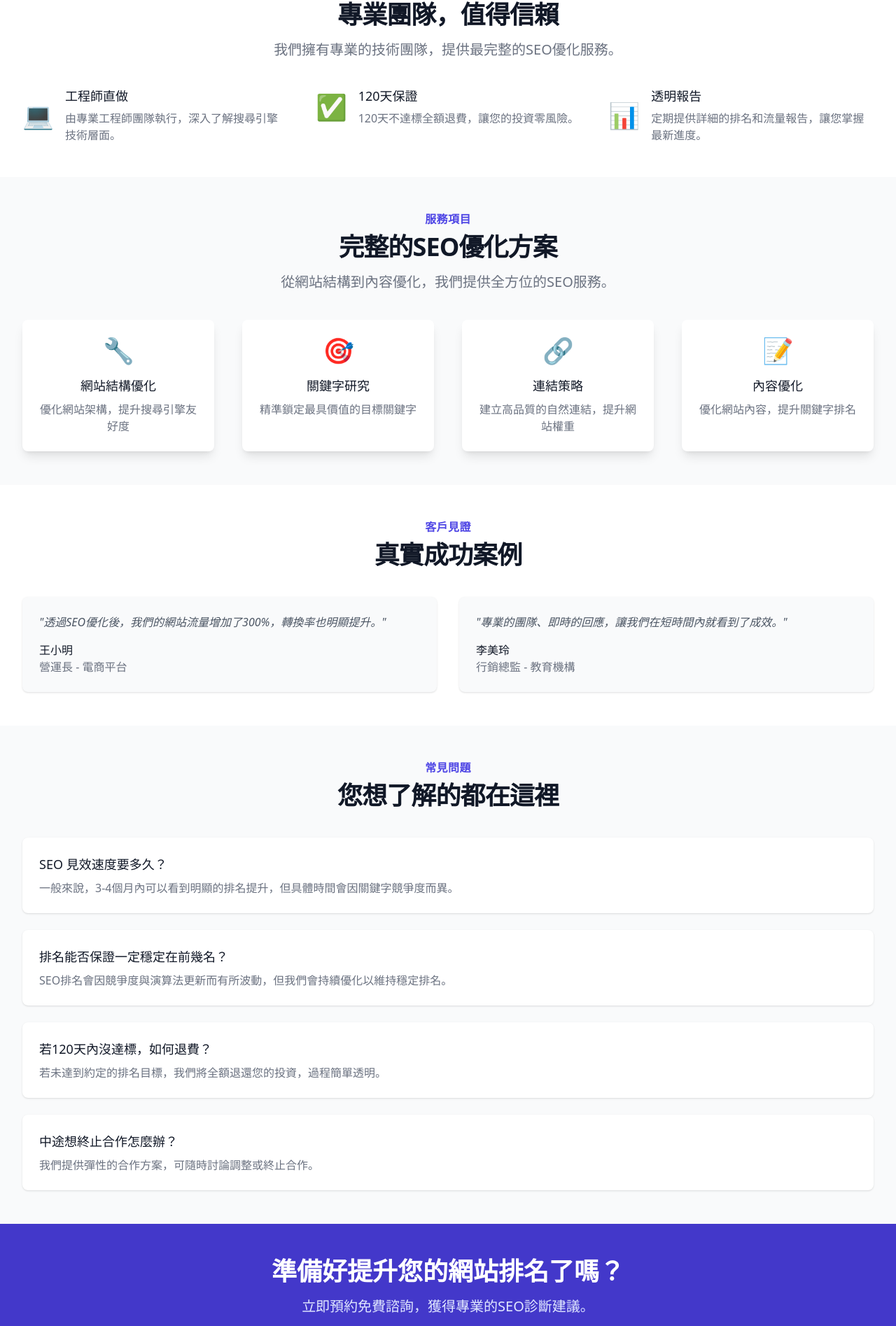
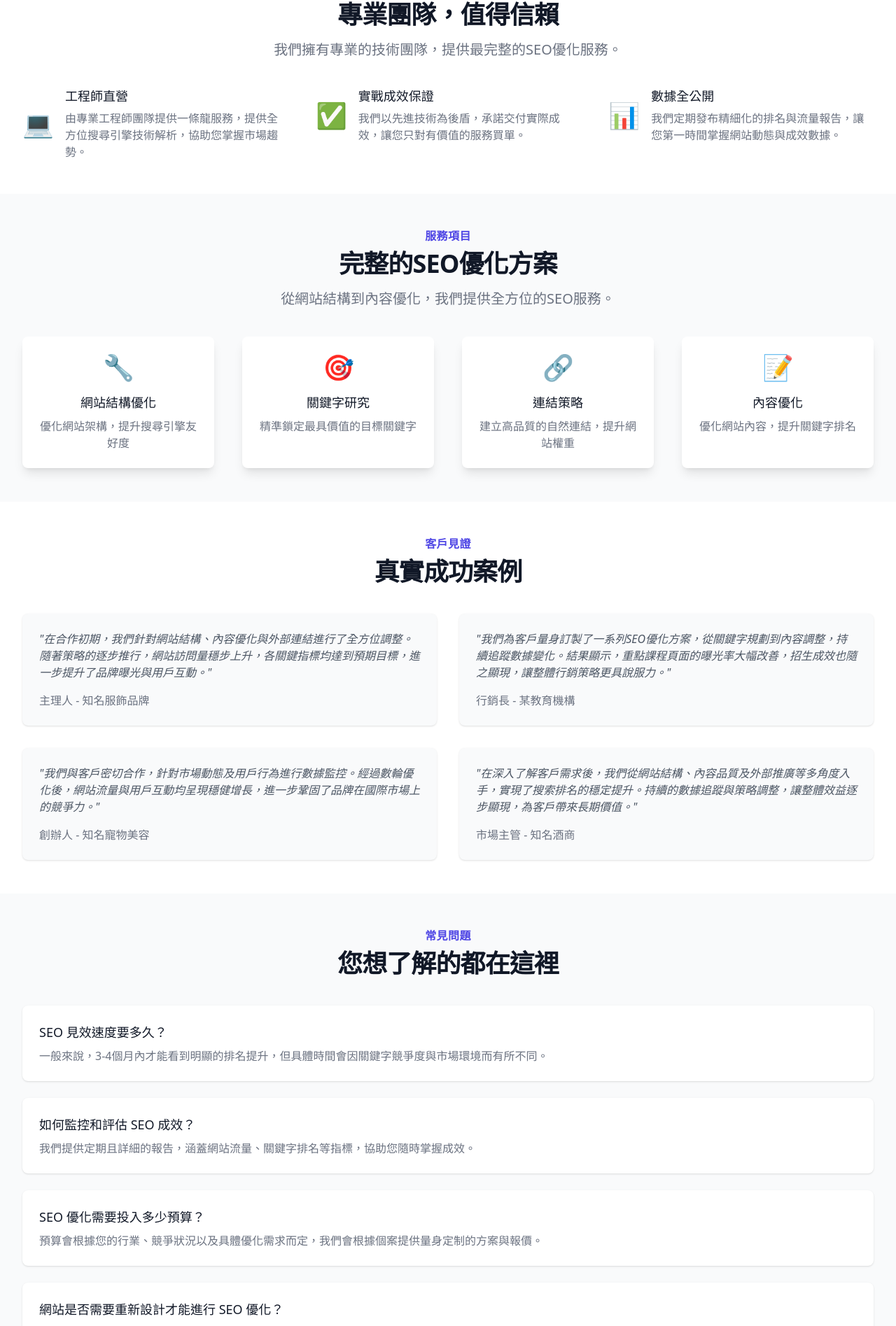
Before and after one commit to ChiuAlfredo/seo_flyup_web, a Vue app: page /home in a window 1280 px wide. Shown: the part 597-2492 px from the top of the page at 70% size. Built offline with nearby package versions, Linux system fonts and the light colour scheme.

Commit message:
更新內容

```diff
--- a/index.html
+++ b/index.html
@@ -1,10 +1,11 @@
 <!doctype html>
-<html lang="en">
+<html lang="zh-TW">
   <head>
     <meta charset="UTF-8" />
     <link rel="icon" type="image/svg+xml" href="/vite.svg" />
     <meta name="viewport" content="width=device-width, initial-scale=1.0" />
-    <title>Vite + Vue</title>
+    <meta name="description" content="專業SEO與數位行銷服務，為您的企業打造最佳數位行銷解決方案" />
+    <title>確克行銷整合 - 專業SEO與數位行銷服務</title>
   </head>
   <body>
     <div id="app"></div>
--- a/package.json
+++ b/package.json
@@ -11,6 +11,7 @@
     "preview": "vite preview"
   },
   "dependencies": {
+    "@emailjs/browser": "^4.4.1",
     "@headlessui/vue": "^1.7.17",
     "@heroicons/vue": "^2.1.1",
     "vue": "^3.4.15",
--- a/src/App.vue
+++ b/src/App.vue
@@ -17,7 +17,7 @@ const toggleMenu = () => {
         <div class="flex justify-between h-16">
           <div class="flex">
             <div class="flex-shrink-0 flex items-center">
-              <RouterLink to="/home" class="text-xl font-bold text-indigo-600">Company</RouterLink>
+              <RouterLink to="/home" class="text-xl font-bold text-indigo-600">確克</RouterLink>
             </div>
             <div class="hidden sm:ml-6 sm:flex sm:space-x-8">
               <RouterLink to="/home" class="inline-flex items-center px-1 pt-1 text-sm font-medium text-gray-900" active-class="border-b-2 border-indigo-500 text-indigo-600">首頁</RouterLink>
@@ -26,9 +26,10 @@ const toggleMenu = () => {
               <RouterLink to="/contact" class="inline-flex items-center px-1 pt-1 text-sm font-medium text-gray-900" active-class="border-b-2 border-indigo-500">聯絡我們</RouterLink>
             </div>
           </div>
+
           <div class="-mr-2 flex items-center sm:hidden">
             <button @click="toggleMenu" class="inline-flex items-center justify-center p-2 rounded-md text-gray-400 hover:text-gray-500 hover:bg-gray-100 focus:outline-none focus:ring-2 focus:ring-inset focus:ring-indigo-500">
-              <span class="sr-only">Open main menu</span>
+              <span class="sr-only">開啟選單</span>
               <svg class="h-6 w-6" fill="none" viewBox="0 0 24 24" stroke="currentColor">
                 <path v-if="!isMenuOpen" stroke-linecap="round" stroke-linejoin="round" stroke-width="2" d="M4 6h16M4 12h16M4 18h16" />
                 <path v-else stroke-linecap="round" stroke-linejoin="round" stroke-width="2" d="M6 18L18 6M6 6l12 12" />
@@ -58,7 +59,7 @@ const toggleMenu = () => {
     <footer class="bg-white">
       <div class="max-w-7xl mx-auto py-12 px-4 sm:px-6 md:flex md:items-center md:justify-between lg:px-8">
         <div class="mt-8 md:mt-0">
-          <p class="text-center text-base text-gray-400">&copy; 2024 Company. All rights reserved.</p>
+          <p class="text-center text-base text-gray-400">&copy; 2025 確克行銷整合有限公司. 版權所有.</p>
         </div>
       </div>
     </footer>
--- a/src/views/Contact.vue
+++ b/src/views/Contact.vue
@@ -1,5 +1,6 @@
 <script setup>
 import { ref } from 'vue';
+import emailjs from '@emailjs/browser';
 
 const form = ref({
   name: '',
@@ -8,9 +9,48 @@ const form = ref({
   message: ''
 });
 
-const handleSubmit = () => {
-  // Here you can implement the form submission logic
-  console.log('Form submitted:', form.value);
+const isSubmitting = ref(false);
+const submitStatus = ref({ success: false, message: '' });
+
+const handleSubmit = async () => {
+  isSubmitting.value = true;
+  submitStatus.value = { success: false, message: '' };
+
+  try {
+    await emailjs.send(
+      'service_4rhl6dm', // Replace with your EmailJS service ID
+      'template_3vjurbm', // Replace with your EmailJS template ID
+      {
+        to_email: 'petercy32@gmail.com',
+        from_name: form.value.name,
+        from_email: form.value.email,
+        phone: form.value.phone,
+        message: form.value.message
+      },
+      'FPdj02WkwEtmTld54' // Replace with your EmailJS public key
+    );
+
+    submitStatus.value = {
+      success: true,
+      message: '訊息已成功送出！我們將盡快與您聯繫。'
+    };
+
+    // Reset form after successful submission
+    form.value = {
+      name: '',
+      email: '',
+      phone: '',
+      message: ''
+    };
+  } catch (error) {
+    submitStatus.value = {
+      success: false,
+      message: '抱歉，訊息傳送失敗。請稍後再試。'
+    };
+    console.error('Email sending failed:', error);
+  } finally {
+    isSubmitting.value = false;
+  }
 };
 </script>
 
@@ -84,16 +124,25 @@ const handleSubmit = () => {
             <div>
               <button
                 type="submit"
+                :disabled="isSubmitting"
                 class="w-full flex justify-center py-3 px-4 border border-transparent rounded-md shadow-sm text-sm font-medium text-white bg-indigo-600 hover:bg-indigo-700 focus:outline-none focus:ring-2 focus:ring-offset-2 focus:ring-indigo-500"
               >
-                送出訊息
+                {{ isSubmitting ? '傳送中...' : '送出訊息' }}
               </button>
+            </div>
+
+            <!-- Status Message -->
+            <div v-if="submitStatus.message" class="mt-4 p-4 rounded-md" :class="{
+              'bg-green-50 text-green-800': submitStatus.success,
+              'bg-red-50 text-red-800': !submitStatus.success
+            }">
+              {{ submitStatus.message }}
             </div>
           </form>
         </div>
 
         <!-- Contact Information -->
-        <div class="mt-12 grid grid-cols-1 gap-8 sm:grid-cols-2">
+        <div class="mt-12 grid grid-cols-1 gap-8 sm:grid-cols-3">
           <div class="flex items-center">
             <div class="flex-shrink-0">
               <svg class="h-6 w-6 text-indigo-600" fill="none" stroke="currentColor" viewBox="0 0 24 24">
@@ -102,7 +151,7 @@ const handleSubmit = () => {
             </div>
             <div class="ml-3">
               <p class="text-lg font-medium text-gray-900">電話諮詢</p>
-              <p class="mt-1 text-gray-500">週一至週五 9:00-18:00</p>
+              <p class="mt-1 text-gray-500">0966-680-565</p>
             </div>
           </div>
 
@@ -114,7 +163,19 @@ const handleSubmit = () => {
             </div>
             <div class="ml-3">
               <p class="text-lg font-medium text-gray-900">電子郵件</p>
-              <p class="mt-1 text-gray-500">我們將在24小時內回覆</p>
+              <p class="mt-1 text-gray-500">petercy32@gmail.com</p>
+            </div>
+          </div>
+
+          <div class="flex items-center">
+            <div class="flex-shrink-0">
+              <svg class="h-6 w-6 text-indigo-600" fill="none" stroke="currentColor" viewBox="0 0 24 24">
+                <path stroke-linecap="round" stroke-linejoin="round" stroke-width="2" d="M8 12h.01M12 12h.01M16 12h.01M21 12c0 4.418-4.03 8-9 8a9.863 9.863 0 01-4.255-.949L3 20l1.395-3.72C3.512 15.042 3 13.574 3 12c0-4.418 4.03-8 9-8s9 3.582 9 8z" />
+              </svg>
+            </div>
+            <div class="ml-3">
+              <p class="text-lg font-medium text-gray-900">LINE</p>
+              <p class="mt-1 text-gray-500">peter4101</p>
             </div>
           </div>
         </div>
--- a/src/views/Home.vue
+++ b/src/views/Home.vue
@@ -3,18 +3,18 @@ import { ref } from 'vue';
 
 const features = ref([
   {
-    title: '工程師直做',
-    description: '由專業工程師團隊執行，深入了解搜尋引擎技術層面。',
+    title: '工程師直營',
+    description: '由專業工程師團隊提供一條龍服務，提供全方位搜尋引擎技術解析，協助您掌握市場趨勢。',
     icon: '💻'
   },
   {
-    title: '120天保證',
-    description: '120天不達標全額退費，讓您的投資零風險。',
+    title: '實戰成效保證',
+    description: '我們以先進技術為後盾，承諾交付實際成效，讓您只對有價值的服務買單。',
     icon: '✅'
   },
   {
-    title: '透明報告',
-    description: '定期提供詳細的排名和流量報告，讓您掌握最新進度。',
+    title: '數據全公開',
+    description: '我們定期發布精細化的排名與流量報告，讓您第一時間掌握網站動態與成效數據。',
     icon: '📊'
   }
 ]);
@@ -45,34 +45,50 @@ const services = ref([
 const faqs = ref([
   {
     question: 'SEO 見效速度要多久？',
-    answer: '一般來說，3-4個月內可以看到明顯的排名提升，但具體時間會因關鍵字競爭度而異。'
+    answer: '一般來說，3-4個月內才能看到明顯的排名提升，但具體時間會因關鍵字競爭度與市場環境而有所不同。'
   },
   {
-    question: '排名能否保證一定穩定在前幾名？',
-    answer: 'SEO排名會因競爭度與演算法更新而有所波動，但我們會持續優化以維持穩定排名。'
+    question: '如何監控和評估 SEO 成效？',
+    answer: '我們提供定期且詳細的報告，涵蓋網站流量、關鍵字排名等指標，協助您隨時掌握成效。'
   },
   {
-    question: '若120天內沒達標，如何退費？',
-    answer: '若未達到約定的排名目標，我們將全額退還您的投資，過程簡單透明。'
+    question: 'SEO 優化需要投入多少預算？',
+    answer: '預算會根據您的行業、競爭狀況以及具體優化需求而定，我們會根據個案提供量身定制的方案與報價。'
   },
   {
-    question: '中途想終止合作怎麼辦？',
-    answer: '我們提供彈性的合作方案，可隨時討論調整或終止合作。'
+    question: '網站是否需要重新設計才能進行 SEO 優化？',
+    answer: '並非必須，但一個結構合理、內容豐富的網站更有助於 SEO 效果。我們會根據現有網站狀況提出相應的改進建議。'
+  },
+  {
+    question: 'SEO 優化後如何保持長期成效？',
+    answer: 'SEO 是一個持續優化的過程，我們建議定期更新內容、調整策略並密切關注搜索引擎演算法變化，以確保長期成效。'
+  },
+  {
+    question: '如果效果不佳，是否有退款保障？',
+    answer: '我們對服務效果充滿信心，並提供效果保證政策；若達不到預期效果，將依具體條款進行調整或補救。'
   }
 ]);
 
 const testimonials = ref([
   {
-    name: '王小明',
-    company: '電商平台',
-    content: '透過SEO優化後，我們的網站流量增加了300%，轉換率也明顯提升。',
-    position: '營運長'
+    company: '知名服飾品牌',
+    content: '在合作初期，我們針對網站結構、內容優化與外部連結進行了全方位調整。隨著策略的逐步推行，網站訪問量穩步上升，各關鍵指標均達到預期目標，進一步提升了品牌曝光與用戶互動。',
+    position: '主理人'
   },
   {
-    name: '李美玲',
-    company: '教育機構',
-    content: '專業的團隊、即時的回應，讓我們在短時間內就看到了成效。',
-    position: '行銷總監'
+    company: '某教育機構',
+    content: '我們為客戶量身訂製了一系列SEO優化方案，從關鍵字規劃到內容調整，持續追蹤數據變化。結果顯示，重點課程頁面的曝光率大幅改善，招生成效也隨之顯現，讓整體行銷策略更具說服力。',
+    position: '行銷長'
+  },
+  {
+    company: '知名寵物美容',
+    content: '我們與客戶密切合作，針對市場動態及用戶行為進行數據監控。經過數輪優化後，網站流量與用戶互動均呈現穩健增長，進一步鞏固了品牌在國際市場上的競爭力。',
+    position: '創辦人'
+  },
+  {
+    company: '知名酒商',
+    content: '在深入了解客戶需求後，我們從網站結構、內容品質及外部推廣等多角度入手，實現了搜索排名的穩定提升。持續的數據追蹤與策略調整，讓整體效益逐步顯現，為客戶帶來長期價值。',
+    position: '市場主管'
   }
 ]);
 </script>
@@ -84,8 +100,8 @@ const testimonials = ref([
       <div class="max-w-7xl mx-auto px-4 sm:px-6 lg:px-8">
         <div class="text-center">
           <h1 class="text-4xl tracking-tight font-extrabold text-gray-900 sm:text-5xl md:text-6xl">
-            <span class="block">4個月快速衝高您的網站排名</span>
-            <span class="block text-indigo-600">120天不達標全額退費！</span>
+            <span class="block">穩步提升網站排名</span>
+            <span class="block text-indigo-600">不達標全額退費！</span>
           </h1>
           <p class="mt-3 max-w-md mx-auto text-base text-gray-500 sm:text-lg md:mt-5 md:text-xl md:max-w-3xl">
             工程師直做 + 透明報告 + 全程保證，讓您輕鬆擁有穩定流量。
@@ -180,10 +196,10 @@ const testimonials = ref([
 
         <div class="mt-10">
           <div class="grid grid-cols-1 gap-8 sm:grid-cols-2">
-            <div v-for="testimonial in testimonials" :key="testimonial.name" class="bg-gray-50 p-6 rounded-lg shadow">
+            <div v-for="testimonial in testimonials" :key="testimonial.company" class="bg-gray-50 p-6 rounded-lg shadow">
               <p class="text-gray-600 italic">"{{ testimonial.content }}"</p>
               <div class="mt-4">
-                <p class="font-medium text-gray-900">{{ testimonial.name }}</p>
+                <!-- <p class="font-medium text-gray-900">{{ testimonial.name }}</p> -->
                 <p class="text-gray-500">{{ testimonial.position }} - {{ testimonial.company }}</p>
               </div>
             </div>
--- a/src/views/Services.vue
+++ b/src/views/Services.vue
@@ -3,26 +3,27 @@ import { ref } from 'vue';
 
 const services = ref([
   {
+    title: 'SEO 優化',
+    description: '我們提供專業的 SEO 技術諮詢與全方位優化服務，涵蓋網站結構調整、關鍵字規劃、內容優化與外部連結建設，助您在搜索引擎上取得優異排名，提升流量與品牌曝光度。',
+    icon: '📊'
+  },
+  {
     title: '網站開發',
-    description: '打造專業的企業網站，提供最佳的用戶體驗和功能性。',
+    description: '我們打造現代化且高效能的企業網站，從前端介面到後端系統皆進行精心設計，確保流暢的用戶體驗與卓越的功能性，並兼顧行動裝置與桌面端的最佳呈現。',
     icon: '💻'
   },
   {
     title: '數位行銷',
-    description: '全方位的數位行銷策略，幫助您的品牌在線上市場脫穎而出。',
+    description: '結合創意與數據分析，我們提供全面的數位行銷策略，包括社群媒體管理、內容行銷及廣告投放，助您的品牌在數位市場中脫穎而出，實現精準行銷與業績成長。',
     icon: '📱'
   },
   {
     title: '系統整合',
-    description: '專業的系統整合服務，優化您的業務流程。',
+    description: '針對企業需求，我們提供客製化的系統整合方案，協助各應用系統及數據平台無縫對接，優化業務流程，提升工作效率，實現資訊化管理升級。',
     icon: '🔄'
-  },
-  {
-    title: '技術諮詢',
-    description: '提供專業的技術諮詢服務，協助您做出最佳的技術決策。',
-    icon: '📊'
   }
 ]);
+
 </script>
 
 <template>
```
Also changed, not shown: ghpages.js (deleted, +0 -27 lines), 3 other files (tests, documents, lock files or other folders).
